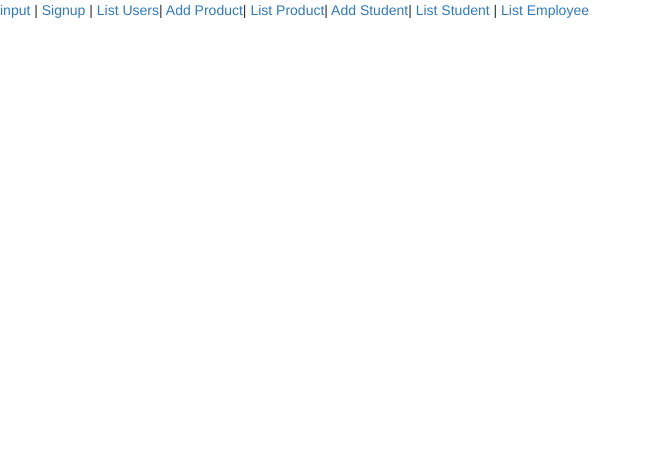
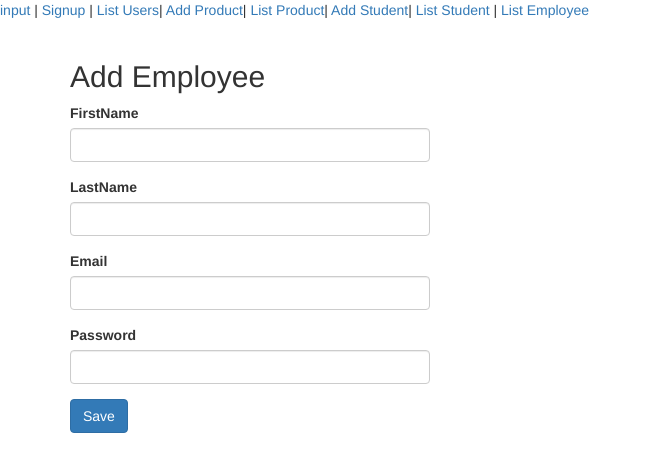
Before and after one commit to tejasshah2k19/MEAN-r21-r2, an Angular app: page /addemployee in a window 1280 px wide. Before the commit this address led to /. Shown: the top 472 px of the page, without its empty margins (0-652 px from the left). Built offline with nearby package versions, Linux system fonts and the light colour scheme.

Commit message:
add and delete rest api demo

```diff
--- /dev/null
+++ b/src/app/add-employee/add-employee.component.html
@@ -0,0 +1,32 @@
+<div class="container">
+    <h2>Add Employee</h2>
+
+    <div class="row">
+        <div class="col-md-4">
+
+            <div class="form-group">
+                <label for="first_name">FirstName</label>
+                <input type="text" id="first_name" class="form-control" [(ngModel)]="first_name" />
+            </div>
+
+
+            <div class="form-group">
+                <label for="last_name">LastName</label>
+                <input type="text" id="last_name" class="form-control" [(ngModel)]="last_name" />
+            </div>
+
+
+            <div class="form-group">
+                <label for="email">Email</label>
+                <input type="text" id="email" class="form-control" [(ngModel)]="email" />
+            </div>
+
+            <div class="form-group">
+                <label for="password">Password</label>
+                <input type="password" id="password" class="form-control" [(ngModel)]="password" />
+            </div>
+
+            <button class="btn btn-primary" (click)="saveEmployee()"  >Save</button>
+        </div>
+    </div>
+</div>
--- /dev/null
+++ b/src/app/add-employee/add-employee.component.ts
@@ -0,0 +1,33 @@
+import { Route } from '@angular/compiler/src/core';
+import { Component, OnInit } from '@angular/core';
+import { Router } from '@angular/router';
+import { Employee } from '../employee';
+import { EmployeeService } from '../employee.service';
+
+@Component({
+  selector: 'app-add-employee',
+  templateUrl: './add-employee.component.html',
+  styleUrls: ['./add-employee.component.css']
+})
+export class AddEmployeeComponent implements OnInit {
+
+  first_name:string
+  last_name:string
+  email:string
+  password:string
+
+  constructor(private employeeService:EmployeeService,private router:Router) { }
+
+  ngOnInit(): void {
+  }
+
+  saveEmployee(){
+    let employee:Employee = {first_name:this.first_name,last_name:this.last_name,email:this.email,password:this.password,id:1}
+      this.employeeService.saveEmployee(employee).subscribe(resp=>{
+          console.log(resp)
+          this.router.navigateByUrl("/listemployee")
+      })
+
+  }
+
+}
--- a/src/app/app-routing.module.ts
+++ b/src/app/app-routing.module.ts
@@ -1,5 +1,6 @@
 import { NgModule } from '@angular/core';
 import { RouterModule, Routes } from '@angular/router';
+import { AddEmployeeComponent } from './add-employee/add-employee.component';
 import { AddProductComponent } from './add-product/add-product.component';
 import { AddStudentComponent } from './add-student/add-student.component';
 import { SignupComponent } from './components/signup/signup.component';
@@ -20,7 +21,8 @@ const routes: Routes = [
   {path:"addstudent",component:AddStudentComponent},
   {path:"liststudent",component:ListStudentComponent},
   {path:"editstudent/:email",component:EditStudentComponent},
-  {path:"listemployee",component:ListEmployeeComponent}
+  {path:"listemployee",component:ListEmployeeComponent},
+  {path:"addemployee",component:AddEmployeeComponent}
 ];
 
 @NgModule({
--- a/src/app/app.module.ts
+++ b/src/app/app.module.ts
@@ -16,6 +16,7 @@ import { ListStudentComponent } from './list-student/list-student.component';
 import { EditStudentComponent } from './edit-student/edit-student.component';
 import { ListEmployeeComponent } from './list-employee/list-employee.component';
 import { HttpClientModule } from '@angular/common/http';
+import { AddEmployeeComponent } from './add-employee/add-employee.component';
  @NgModule({
   declarations: [
     AppComponent,
@@ -29,7 +30,8 @@ import { HttpClientModule } from '@angular/common/http';
     AddStudentComponent,
     ListStudentComponent,
     EditStudentComponent,
-    ListEmployeeComponent   ],
+    ListEmployeeComponent,
+    AddEmployeeComponent   ],
   imports: [
     BrowserModule,
     AppRoutingModule,
--- a/src/app/employee.service.ts
+++ b/src/app/employee.service.ts
@@ -16,4 +16,15 @@ export class EmployeeService {
     let url = "http://restapi2020.herokuapp.com/api/users.json"
     return this.httpClient.get(url)
   }
+
+  saveEmployee(employee:Employee):Observable<any>{
+    let url = "http://restapi2020.herokuapp.com/api/users.json"
+   return  this.httpClient.post(url,employee)
+  }
+
+  deleteEmployee(id:number):Observable<any>{
+    let url = "http://restapi2020.herokuapp.com/api/users/"+id+".json"
+    return this.httpClient.delete(url)
+  }
+
 }
--- a/src/app/list-employee/list-employee.component.html
+++ b/src/app/list-employee/list-employee.component.html
@@ -1,5 +1,6 @@
 <div class="container">
     <h2>List Employee</h2>
+    <b> <a routerLink="/addemployee"> AddEmployee </a></b>
     <div class="row">
         <div class="col-md-8">
             <br>
@@ -21,7 +22,7 @@
                     <td>{{s.password}}</td>
 
                     <td> <a routerLink="/editstudent/{{s.email}}">Edit</a> |<button
-                            (click)="deleteStudent(i)">Delete</button> </td>
+                            (click)="deleteEmployee(s.id)">Delete</button> </td>
                 </tr>
                 </tbody>
             </table>
--- a/src/app/list-employee/list-employee.component.ts
+++ b/src/app/list-employee/list-employee.component.ts
@@ -9,17 +9,27 @@ import { EmployeeService } from '../employee.service';
 })
 export class ListEmployeeComponent implements OnInit {
 
-  constructor(private employeeService:EmployeeService) { }
-  employees:Array<Employee> = []
+  constructor(private employeeService: EmployeeService) { }
+  employees: Array<Employee> = []
   ngOnInit(): void {
 
+    this.getAllEmployees()
 
-    this.employeeService.getAllEmployees().subscribe(resp=>{
+  }
+
+  deleteEmployee(id:number){
+   // alert(id);
+    this.employeeService.deleteEmployee(id).subscribe(resp=>{
+
+      this.getAllEmployees()
+    })
+  }
+
+  getAllEmployees(){
+    this.employeeService.getAllEmployees().subscribe(resp => {
       this.employees = resp
       console.log(this.employees)
     })
-    console.log("hi...")
-
   }
 
 }
```
Also changed, not shown: src/app/add-employee/add-employee.component.css (added), 1 other file (tests, documents, lock files or other folders).
